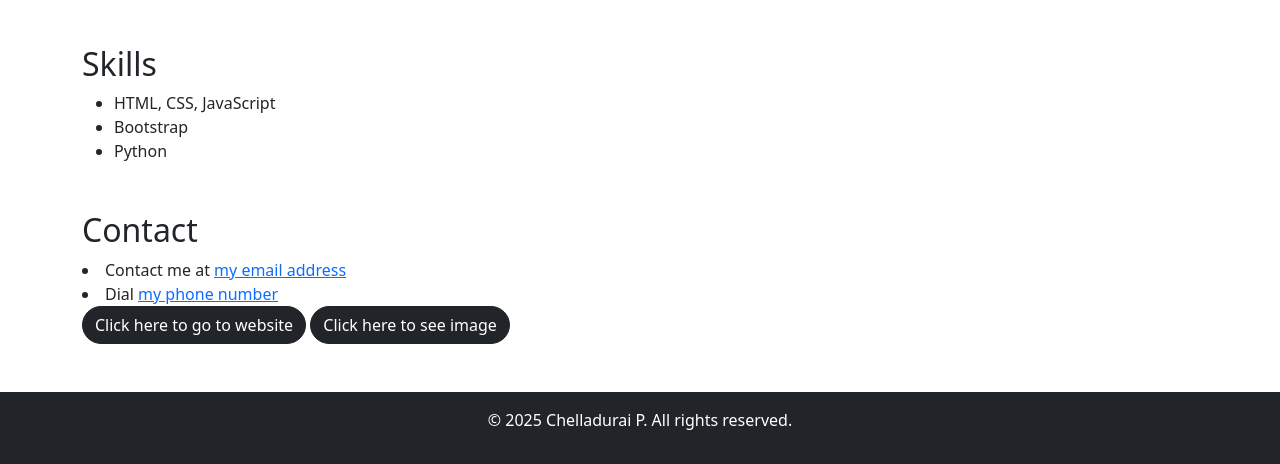
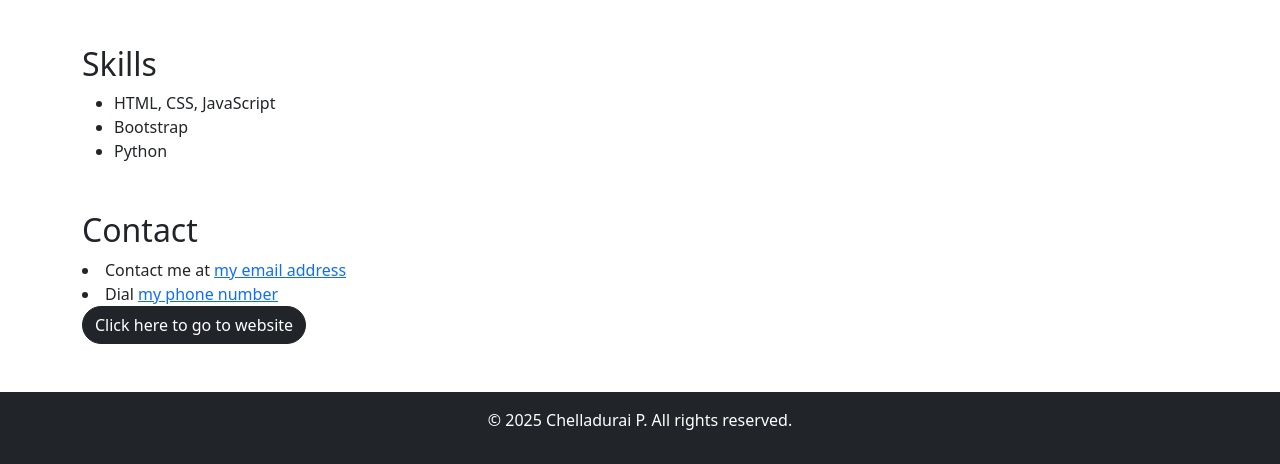
Before and after one commit to chelladurai03/Chelladurai-, a plain HTML site: page index.html in a window 1280 px wide. Shown: the part 696-1160 px from the top of the page. Drawn offline with nearby package versions, Linux system fonts and the light colour scheme.

Commit message:
Add files via upload

```diff
--- a/index.html
+++ b/index.html
@@ -55,7 +55,6 @@
     Dial <a href="tel:+8838689411"> my phone number
  </li>
  <a href="https://www.instagram.com/__.mythrish.0310?igsh=MWh3Znl4dG4zY29pNw==" class="btn border rounded-pill border-dark bg-dark text-white">Click here to go to website</a>
- <a href="https://photos.app.goo.gl/eqih1beE7wada1e28"class="btn border rounded-pill border-dark bg-dark text-white">Click here to see image </a>
    </section>
 
     <footer class="bg-dark text-white text-center py-3">
```
